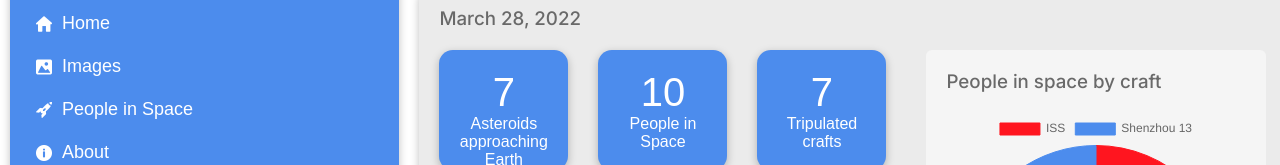
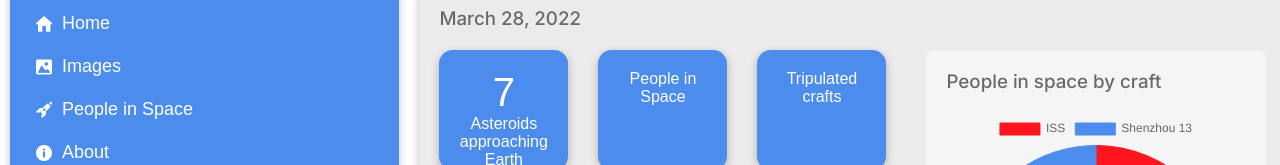
Before and after one commit to varelabeatriz/nasa-dashboard, a React (Create React App) app: page / in a window 1280 px wide. Shown: the part 128-293 px from the top of the page. Built offline with nearby package versions, Linux system fonts and the light colour scheme; no server answers.

Commit message:
Rendering number of people currently in space

```diff
--- a/src/App.js
+++ b/src/App.js
@@ -3,10 +3,12 @@ import { Feed } from "./components/Feed/Feed";
 import { SideBar } from "./components/SideBar/SideBar";
 import { About } from './components/About/About';
 import { ErrorPage } from './components/ErrorPage/ErrorPage';
+import PeopleInSpaceProvider from "./contexts/PeopleInSpaceContext";
 
 function App() {
   return (
     <div className="App">
+      <PeopleInSpaceProvider>
         <SideBar></SideBar>
         <div>
           <h1>
@@ -19,6 +21,7 @@ function App() {
             <Route path="*" element={<ErrorPage />} />
           </Routes>
         </div>
+      </PeopleInSpaceProvider>
     </div>
   );
 }
--- a/src/components/Feed/Feed.jsx
+++ b/src/components/Feed/Feed.jsx
@@ -47,7 +47,7 @@ export function Feed (){
         <FeedContainer>
             <h3>{month} {dd}, {yyyy}</h3>
             <div className='row'>
-                <div className='1-column'>
+                <div className='column'>
                     <InfoBlocks></InfoBlocks>
                     <h3 className='launches-title'>Next 5 launches</h3>
                     <Launches></Launches>
--- a/src/components/Feed/styles.js
+++ b/src/components/Feed/styles.js
@@ -13,7 +13,7 @@ export const FeedContainer = styled.div`
         display: flex;
 
         div.column {
-
+            width: 70%;
         }
     }
 
--- a/src/components/InfoBlocks/InfoBlocks.jsx
+++ b/src/components/InfoBlocks/InfoBlocks.jsx
@@ -1,5 +1,15 @@
+import { usePeopleInSpace } from "../../contexts/PeopleInSpaceContext";
+import React, { useEffect } from 'react';
+
 export function InfoBlocks (){
 
+    const { peopleInSpace, getData } = usePeopleInSpace();
+
+    console.log(peopleInSpace);
+
+    useEffect(() => {
+        getData();
+    }, []);
 
     return (
         <div className='info-container'>
@@ -9,12 +19,12 @@ export function InfoBlocks (){
             </div>
 
             <div className='info'>
-                <p>10</p>
+                <p>{peopleInSpace.number}</p>
                 <p>People in Space</p>
             </div>
 
             <div className='info'>
-                <p>7</p>
+                <p>{peopleInSpace.number}</p>
                 <p>Tripulated crafts</p>
             </div>
         </div>
```
Lines whose indentation alone changed are shown as unchanged.
